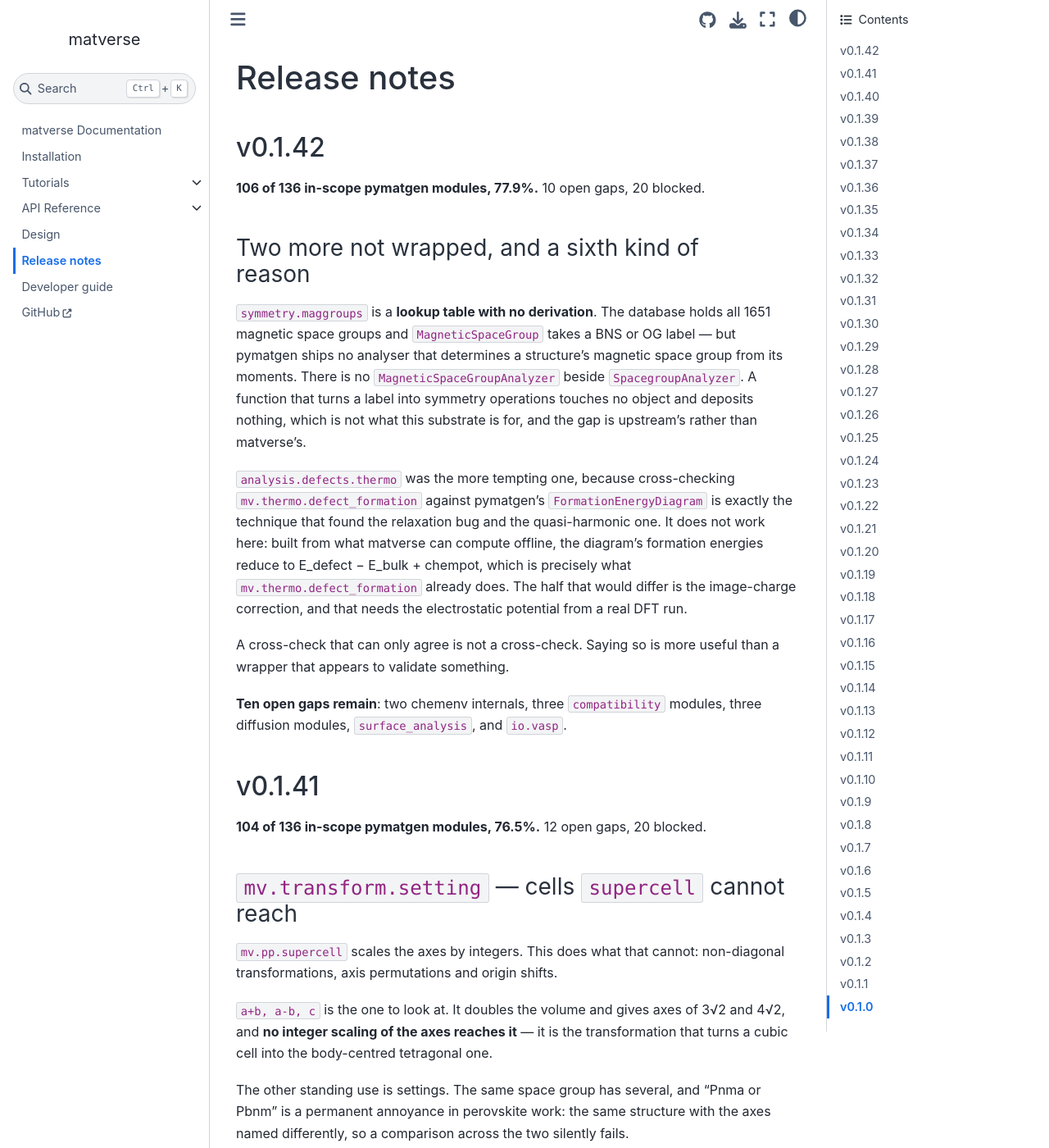
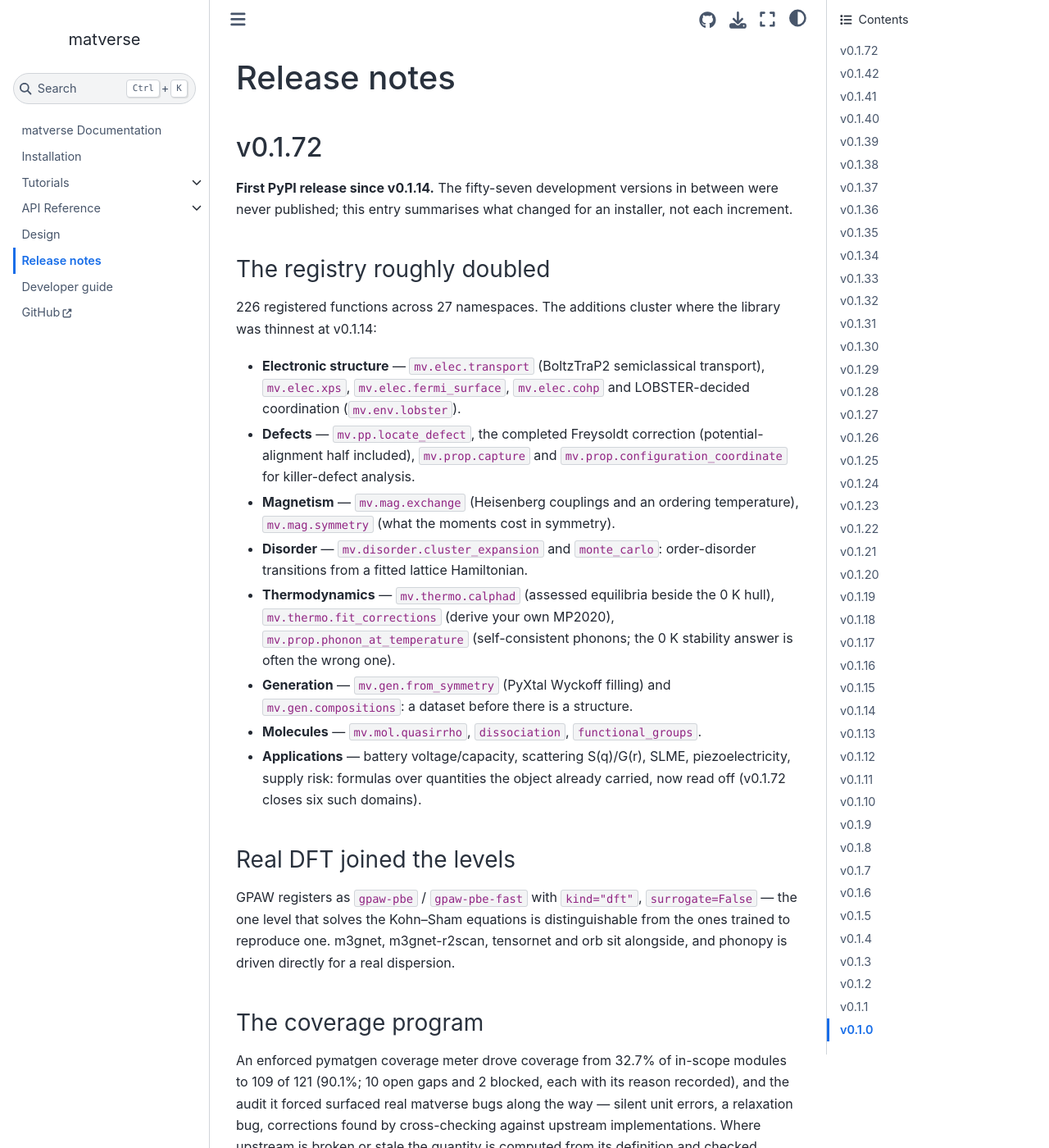
Before and after one commit to omicverse/matverse, a Sphinx documentation site: the page built from matverse_guide/docs/Release_notes.md, in a window 1280 px wide and 1400 px high. Shown: the whole window at 82% size. Built offline with Sphinx 7.4.7 and the Sphinx Book theme 1.1.4, drawn with Linux system fonts in a browser that asks for light colours; pages that are not in the unit, such as notebooks, are missing from menus; some of the changed text lies outside the part shown.

Commit message:
Release v0.1.72 — first PyPI release since v0.1.14 (#23)
Bump the version triple (pyproject, __init__, docs conf fallback) to
0.1.72 — a fresh number, because the 0.1.71 bump predates the last
fifteen PRs and a tag must describe the tree it points at. The release
notes gain one consolidated entry covering the fifty-seven unpublished
development versions since v0.1.14, summarised for an installer rather
than per increment: the registry roughly doubled (226 functions / 27
namespaces), real DFT joined the levels (gpaw-pbe, kind="dft"), and the
enforced pymatgen coverage meter sits at 109/121 in-scope (10 open, 2
blocked, reasons recorded). No known h5ad-breaking change since the
v0.1.14 layout.

Pre-tag checks run locally (py3.10, pymatgen 2024.11.13): 859 passed /
196 skipped, the 2 failures are the TestShims pymatgen-layout probes
that expect a newer pymatgen than el7 can install; contract-verified
rate 165/165; python -m build + twine check PASSED on both artifacts.


Claude-Session: https://claude.ai/code/session_01VZHxuXU7dXUhc1vpdsudPM

Co-authored-by: Zehua Zeng <steorra@sh04-04n05.int>
Co-authored-by: Claude Fable 5 <noreply@anthropic.com>

```diff
--- a/matverse/__init__.py
+++ b/matverse/__init__.py
@@ -68,7 +68,7 @@ from ._core import (check_commercial_use, compare_levels, grid_of,  # noqa: F401
                     set_level, structures, variants)
 from ._registry import get_registry
 
-__version__ = "0.1.71"
+__version__ = "0.1.72"
 
 #: The process-global function registry.
 registry = get_registry()
--- a/matverse_guide/docs/Release_notes.md
+++ b/matverse_guide/docs/Release_notes.md
@@ -1,4 +1,61 @@
 # Release notes
+
+## v0.1.72
+
+**First PyPI release since v0.1.14.** The fifty-seven development versions in
+between were never published; this entry summarises what changed for an
+installer, not each increment.
+
+### The registry roughly doubled
+
+226 registered functions across 27 namespaces. The additions cluster where the
+library was thinnest at v0.1.14:
+
+- **Electronic structure** — `mv.elec.transport` (BoltzTraP2 semiclassical
+  transport), `mv.elec.xps`, `mv.elec.fermi_surface`, `mv.elec.cohp` and
+  LOBSTER-decided coordination (`mv.env.lobster`).
+- **Defects** — `mv.pp.locate_defect`, the completed Freysoldt correction
+  (potential-alignment half included), `mv.prop.capture` and
+  `mv.prop.configuration_coordinate` for killer-defect analysis.
+- **Magnetism** — `mv.mag.exchange` (Heisenberg couplings and an ordering
+  temperature), `mv.mag.symmetry` (what the moments cost in symmetry).
+- **Disorder** — `mv.disorder.cluster_expansion` and `monte_carlo`:
+  order-disorder transitions from a fitted lattice Hamiltonian.
+- **Thermodynamics** — `mv.thermo.calphad` (assessed equilibria beside the 0 K
+  hull), `mv.thermo.fit_corrections` (derive your own MP2020),
+  `mv.prop.phonon_at_temperature` (self-consistent phonons; the 0 K stability
+  answer is often the wrong one).
+- **Generation** — `mv.gen.from_symmetry` (PyXtal Wyckoff filling) and
+  `mv.gen.compositions`: a dataset before there is a structure.
+- **Molecules** — `mv.mol.quasirrho`, `dissociation`, `functional_groups`.
+- **Applications** — battery voltage/capacity, scattering S(q)/G(r), SLME,
+  piezoelectricity, supply risk: formulas over quantities the object already
+  carried, now read off (v0.1.72 closes six such domains).
+
+### Real DFT joined the levels
+
+GPAW registers as `gpaw-pbe` / `gpaw-pbe-fast` with `kind="dft"`,
+`surrogate=False` — the one level that solves the Kohn–Sham equations is
+distinguishable from the ones trained to reproduce one. m3gnet,
+m3gnet-r2scan, tensornet and orb sit alongside, and phonopy is driven
+directly for a real dispersion.
+
+### The coverage program
+
+An enforced pymatgen coverage meter drove coverage from 32.7% of in-scope
+modules to 109 of 121 (90.1%; 10 open gaps and 2 blocked, each with its
+reason recorded), and the audit it forced surfaced real matverse bugs along
+the way — silent unit errors, a relaxation bug, corrections found by
+cross-checking against upstream implementations. Where upstream is broken or
+stale the quantity is computed from its definition and checked against
+something implementation-independent. Every registered function is now called
+in a tutorial, and a test says so.
+
+### Breaking changes against a v0.1.14 `h5ad`
+
+None known — the substrate conventions (composition `X`, structure variants in
+`obsm`, levels in `uns['levels']`) are unchanged since the v0.1.14 layout.
+
 
 ## v0.1.42
 
--- a/matverse_guide/docs/conf.py
+++ b/matverse_guide/docs/conf.py
@@ -32,7 +32,7 @@ else:
 project = "matverse"
 author = "matverse contributors"
 copyright = f"{datetime.now():%Y}, matverse contributors"
-release = "0.1.10"
+release = "0.1.72"
 version = release
 repository_url = "https://github.com/omicverse/matverse"
 default_github_ref = "main"
--- a/pyproject.toml
+++ b/pyproject.toml
@@ -4,7 +4,7 @@ build-backend = "setuptools.build_meta"
 
 [project]
 name = "matverse"
-version = "0.1.71"
+version = "0.1.72"
 description = "A materials analysis ecosystem on the AnnData substrate"
 readme = "README.md"
 requires-python = ">=3.10"
```
